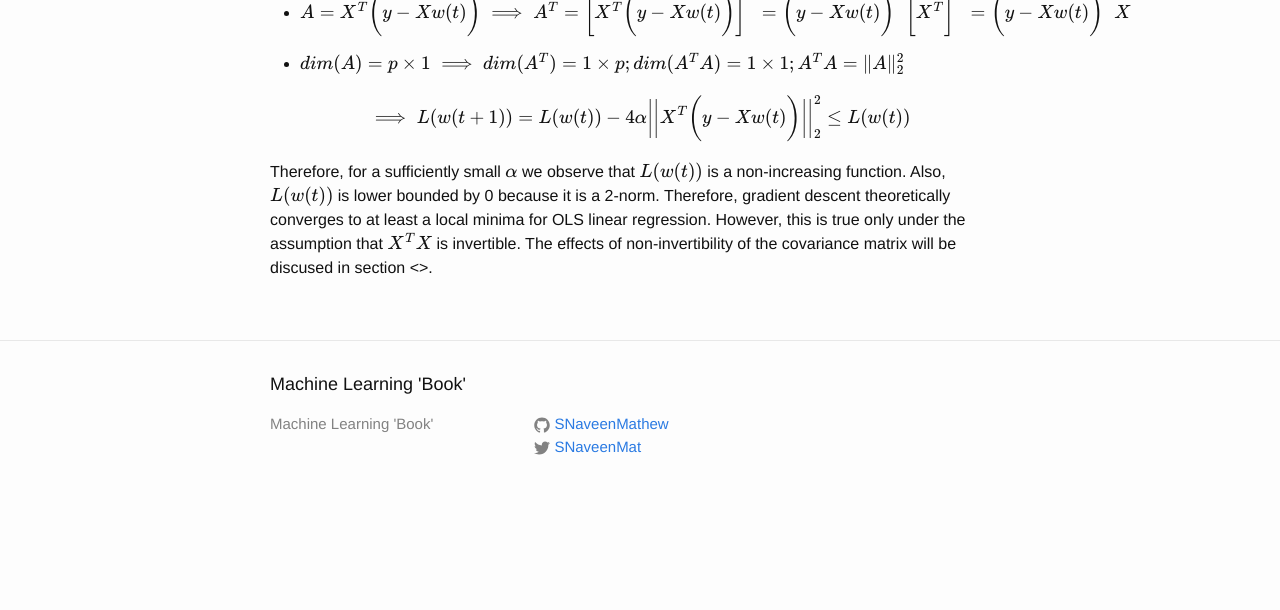
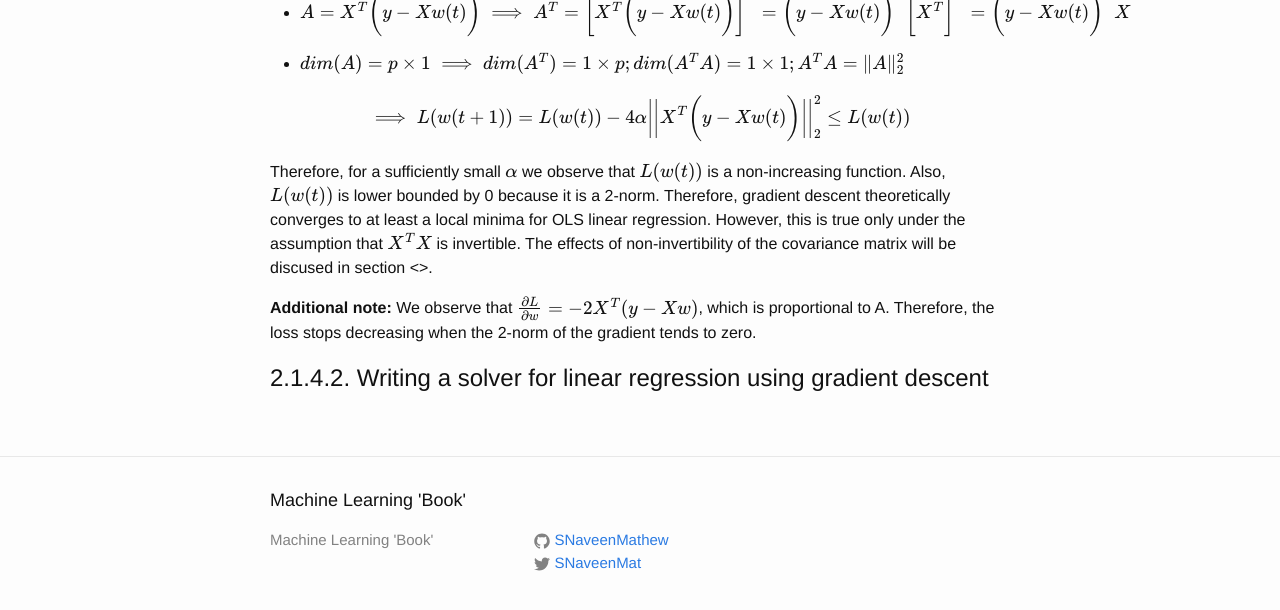
Before and after one commit to SNaveenMathew/ml_book, a Jekyll site: the page built from linear_regression.md, in a window 1280 px wide and 900 px high, scrolled down 11536 px. Shown: the top 610 px of the window. Built offline with Jekyll 4.4.1, drawn with Linux system fonts in a browser that asks for light colours; our own code applies the rules of GitHub Pages for plain Markdown files; formulas are drawn with MathJax 3.

Commit message:
Added additional note on GD

```diff
--- a/linear_regression.md
+++ b/linear_regression.md
@@ -284,3 +284,7 @@ Sequentially transforming the above equation, we get:
 $$\implies L(w(t + 1)) = L(w(t)) - 4 \alpha \bigg|\bigg|X^T\bigg(y - Xw(t)\bigg)\bigg|\bigg|_2^2 \le L(w(t))$$
 
 Therefore, for a sufficiently small $\alpha$ we observe that $L(w(t))$ is a non-increasing function. Also, $L(w(t))$ is lower bounded by 0 because it is a 2-norm. Therefore, gradient descent theoretically converges to at least a local minima for OLS linear regression. However, this is true only under the assumption that $X^TX$ is invertible. The effects of non-invertibility of the covariance matrix will be discused in section <>.
+
+**Additional note:** We observe that $\frac{\partial L}{\partial w} = -2X^T(y-Xw)$, which is proportional to A. Therefore, the loss stops decreasing when the 2-norm of the gradient tends to zero.
+
+# 2.1.4.2. Writing a solver for linear regression using gradient descent
```
